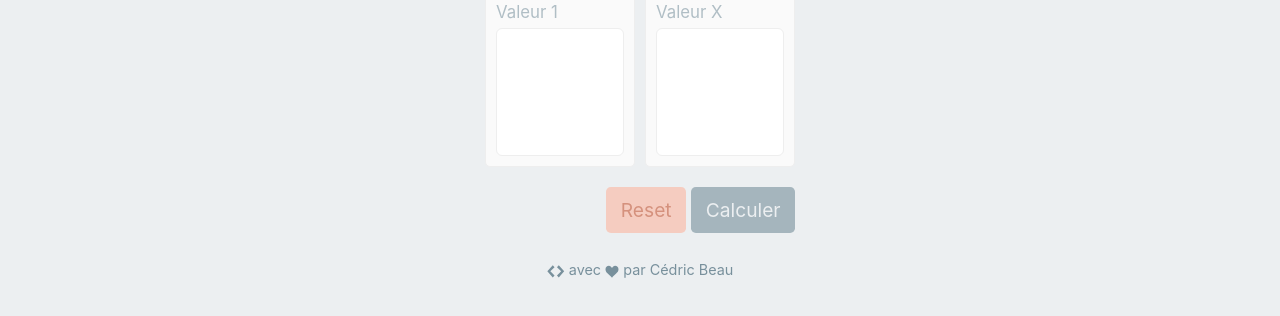
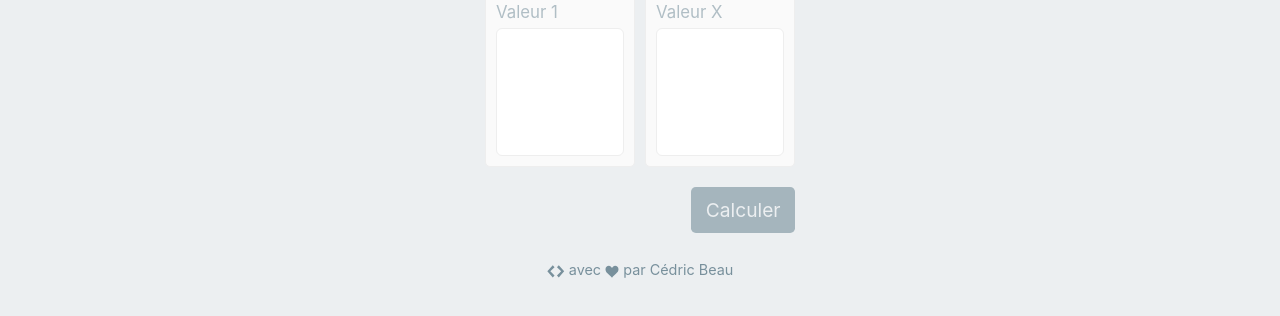
Before and after one commit to cedricbeau/Regle-de-3, a plain HTML site: page index.html in a window 1280 px wide. Shown: the part 322-638 px from the top of the page. Drawn offline with Linux system fonts and the light colour scheme.

Commit message:
Update style.css

```diff
--- a/css/style.css
+++ b/css/style.css
@@ -63,7 +63,7 @@ body {
 
 /* ---------- BTN ---------- */
 
-.btn{
+.btn {
   display: inline-block;
   padding: .625em .75em;
 	border: none;
@@ -110,8 +110,8 @@ body {
 /* Submit */
 
 .btn-submit {
-	opacity: .5;
-	pointer-events: none;
+  opacity: .5;
+  pointer-events: none;
   color: var(--btn-submit--color);
   background: var(--btn-submit--backgroundColor);
 }
@@ -128,9 +128,8 @@ body {
 /* Reset */
 
 .btn-reset {
-	opacity: .5;
-	pointer-events: none;
-	color: var(--btn--reset--color);
+  visibility: hidden;
+  color: var(--btn--reset--color);
   background-color: var(--btn--reset--backgroundColor);
 }
 
```
